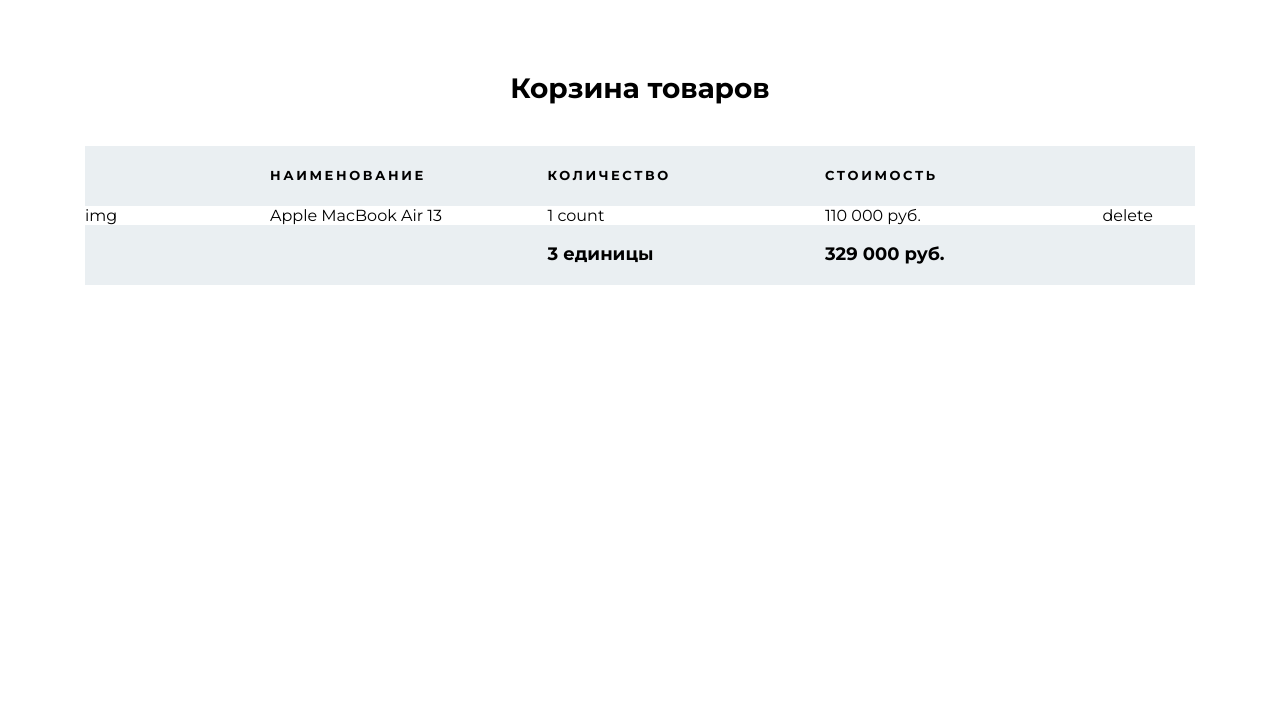
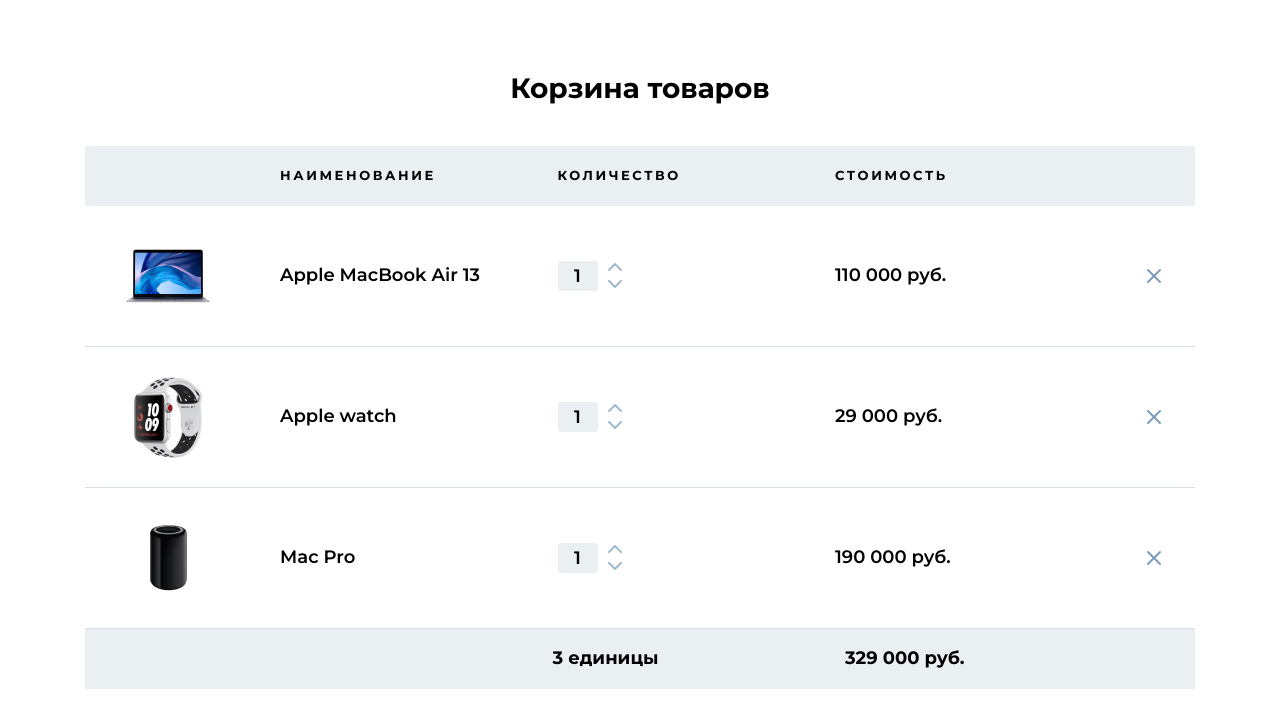
Before and after one commit to sergey87chuvasov/html-scss-bem-project11, a plain HTML site: page index.html in a window 1280 px wide. Drawn offline with Linux system fonts and the light colour scheme.

Commit message:
added section products

```diff
--- a/index.html
+++ b/index.html
@@ -26,24 +26,110 @@
             <div class="cart-header__count">количество</div>
             <div class="cart-header__cost">стоимость</div>
           </header>
+
           <section class="product">
             <div class="product__img">
-              img
+              <img src="./img/products/macbook.jpg" alt="Apple MacBook Air 13 pic">
             </div>
             <div class="product__title">
               Apple MacBook Air 13
             </div>
             <div class="product__count">
-              1 count
+
+              <div class="count">
+                <div class="count__box">
+                  <input class="count__input" type="number" min="1" max="100" value="1">
+                </div>
+                <div class="count__controls">
+                  <button class="count__up" type="button">
+                    <img src="./img/icons/icon-up.svg" alt="increase pic">
+                  </button>
+                  <button class="count__down" type="button">
+                    <img src="./img/icons/icon-down.svg" alt="decrease pic">
+                  </button>
+                </div>
+
+              </div>
             </div>
             <div class="product__price">
               110 000 руб.
             </div>
             <div class="product__controls">
-              delete
+              <button type="button">
+                <img src="./img/icons/close.svg" alt="delete pic">
+              </button>
             </div>
 
           </section>
+          <section class="product">
+            <div class="product__img">
+              <img src="./img/products/apple_watch.jpg" alt="Apple watch pic">
+            </div>
+            <div class="product__title">
+              Apple watch
+            </div>
+            <div class="product__count">
+
+              <div class="count">
+                <div class="count__box">
+                  <input class="count__input" type="number" min="1" max="100" value="1">
+                </div>
+                <div class="count__controls">
+                  <button class="count__up" type="button">
+                    <img src="./img/icons/icon-up.svg" alt="increase pic">
+                  </button>
+                  <button class="count__down" type="button">
+                    <img src="./img/icons/icon-down.svg" alt="decrease pic">
+                  </button>
+                </div>
+
+              </div>
+            </div>
+            <div class="product__price">
+              29 000 руб.
+            </div>
+            <div class="product__controls">
+              <button type="button">
+                <img src="./img/icons/close.svg" alt="delete pic">
+              </button>
+            </div>
+
+          </section>
+          <section class="product">
+            <div class="product__img">
+              <img src="./img/products/mac_pro.jpg" alt="Mac Pro pic">
+            </div>
+            <div class="product__title">
+              Mac Pro
+            </div>
+            <div class="product__count">
+
+              <div class="count">
+                <div class="count__box">
+                  <input class="count__input" type="number" min="1" max="100" value="1">
+                </div>
+                <div class="count__controls">
+                  <button class="count__up" type="button">
+                    <img src="./img/icons/icon-up.svg" alt="increase pic">
+                  </button>
+                  <button class="count__down" type="button">
+                    <img src="./img/icons/icon-down.svg" alt="decrease pic">
+                  </button>
+                </div>
+
+              </div>
+            </div>
+            <div class="product__price">
+              190 000 руб.
+            </div>
+            <div class="product__controls">
+              <button type="button">
+                <img src="./img/icons/close.svg" alt="delete pic">
+              </button>
+            </div>
+
+          </section>
+
           <footer class="cart-footer">
             <div class="cart-footer__count">3 единицы</div>
             <div class="cart-footer__price">329 000 руб.</div>
--- a/sass/base/_base.scss
+++ b/sass/base/_base.scss
@@ -5,7 +5,7 @@
 }
 
 .container {
-  width: 1140px;
+  max-width: 1140px;
   padding: 0 15px;
   margin-left: auto;
   margin-right: auto;
--- a/sass/blocks/_cart-footer.scss
+++ b/sass/blocks/_cart-footer.scss
@@ -1,6 +1,7 @@
 .cart-footer {
   display: grid;
   grid-template-columns: 5fr 3fr 4fr;
+  column-gap: 30px;
   background: #eaeff2;
   padding: 19px 0;
   font-weight: 700;
--- a/sass/blocks/_cart-header.scss
+++ b/sass/blocks/_cart-header.scss
@@ -2,6 +2,7 @@
   display: grid;
   // grid-template-columns: 2fr 3fr 3fr 3fr 1fr;
   grid-template-columns: 2fr repeat(3, 3fr) 1fr;
+  column-gap: 30px;
   padding: 22px 0;
   background-color: #eaeff2;
   font-weight: 700;
--- /dev/null
+++ b/sass/blocks/_count.scss
@@ -0,0 +1,37 @@
+.count {
+  display: flex;
+  column-gap: 10px;
+  align-items: center;
+}
+
+.count__box {
+  width: 40px;
+  height: 30px;
+  background: #eaeff2;
+  border-radius: 3px;
+}
+
+.count__input {
+  max-width: 100%;
+  padding-top: 4px;
+  background-color: transparent;
+  text-align: center;
+  font-weight: 600;
+  font-size: 18px;
+  line-height: 1.3;
+}
+
+.count__input::-webkit-inner-spin-button,
+.count__input::-webkit-outer-spin-button {
+  appearance: none;
+}
+
+.count__controls {
+  display: flex;
+  flex-direction: column;
+  row-gap: 9px;
+}
+
+.count__controls img {
+  display: block;
+}
--- a/sass/blocks/_product.scss
+++ b/sass/blocks/_product.scss
@@ -1,4 +1,23 @@
 .product {
   display: grid;
   grid-template-columns: 2fr repeat(3, 3fr) 1fr;
+  column-gap: 30px;
+  padding: 20px 0;
+  font-weight: 600;
+  font-size: 18px;
+  line-height: 1.3;
+  border-bottom: 1px solid rgba(126, 155, 189, 0.3);
 }
+
+// любой элемент на ервом уровне вложенности от него
+.product > * {
+  align-self: center;
+}
+
+.product__img {
+  justify-self: center;
+}
+
+.product__controls {
+  justify-self: center;
+}
--- a/sass/main.scss
+++ b/sass/main.scss
@@ -9,3 +9,4 @@
 @import './blocks/_cart-header.scss';
 @import './blocks/_product.scss';
 @import './blocks/_cart-footer.scss';
+@import './blocks/_count.scss';
```
Also changed, not shown: css/main.css, 1 other file.
